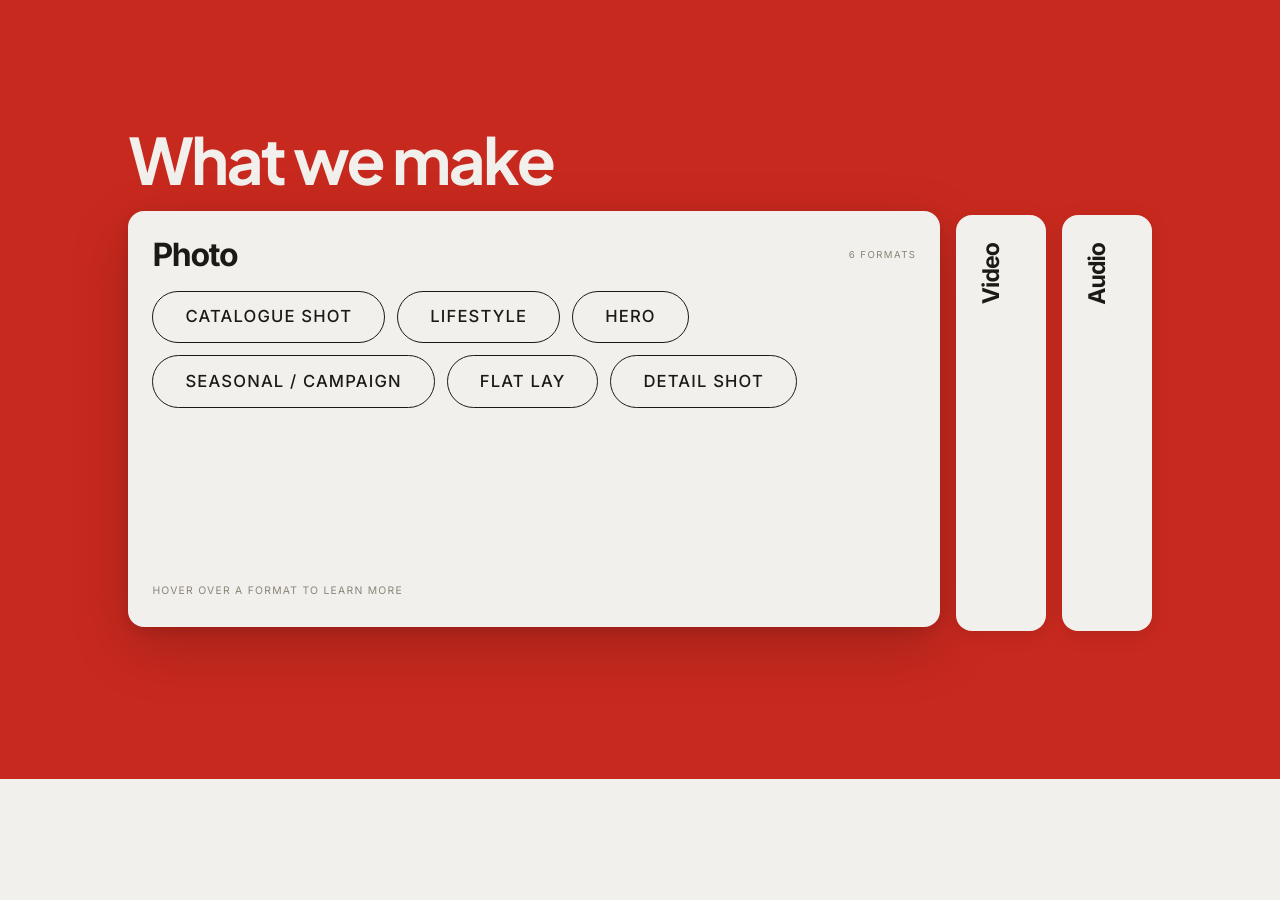
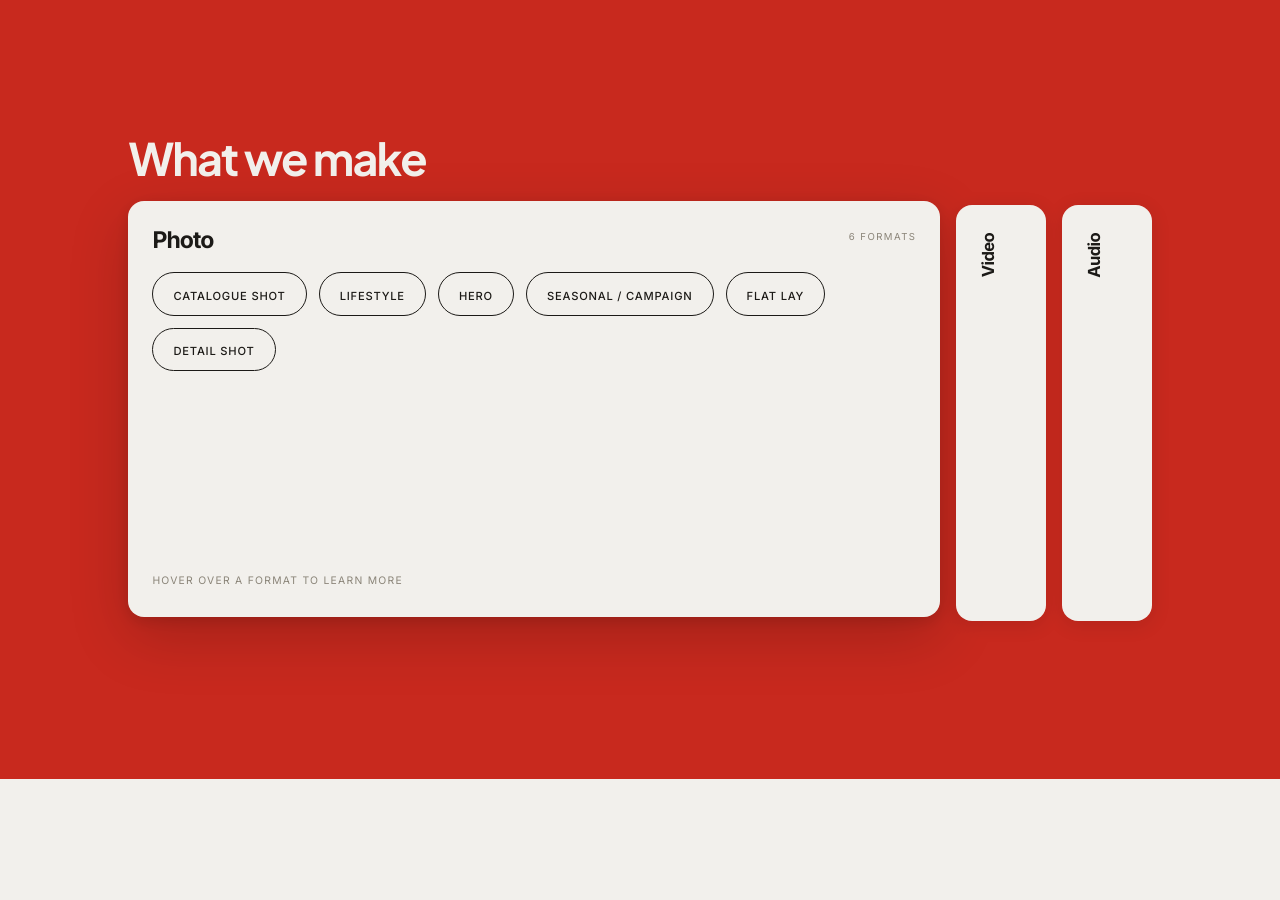
Before and after one commit to sashavee/av-studio, a Next.js app: page / in a window 1280 px wide. Shown: the part 4680-5580 px from the top of the page. Built offline with nearby package versions, Linux system fonts and the light colour scheme.

Commit message:
Reduce pill and font sizes in Work component to fit 1100px container

```diff
--- a/components/Work.tsx
+++ b/components/Work.tsx
@@ -82,7 +82,7 @@ function CategoryCard({ cat, isActive, onActivate }: {
         minHeight: isActive ? undefined : "100%",
       }}>
         <span style={{
-          fontSize: isActive ? "clamp(1.6rem, 2.5vw, 2.5rem)" : "clamp(1.2rem, 1.8vw, 1.8rem)",
+          fontSize: isActive ? "clamp(1.2rem, 1.8vw, 1.8rem)" : "clamp(0.9rem, 1.3vw, 1.3rem)",
           fontWeight: 700,
           letterSpacing: "-0.04em",
           lineHeight: 1,
@@ -132,7 +132,7 @@ function CategoryCard({ cat, isActive, onActivate }: {
                   onMouseEnter={() => setHoveredFmt(fmt)}
                   onMouseLeave={() => setHoveredFmt(null)}
                   style={{
-                    padding: "0.8rem 2rem",
+                    padding: "0.55rem 1.25rem",
                     borderRadius: "9999px",
                     border: "1px solid var(--fg)",
                     background: isHov ? "var(--fg)" : "transparent",
@@ -142,7 +142,7 @@ function CategoryCard({ cat, isActive, onActivate }: {
                   }}
                 >
                   <span style={{
-                    fontSize: "clamp(1rem, 1.3vw, 1.2rem)",
+                    fontSize: "clamp(0.7rem, 0.85vw, 0.85rem)",
                     fontWeight: 500,
                     letterSpacing: "0.07em",
                     textTransform: "uppercase",
@@ -213,7 +213,7 @@ export default function Work() {
 
         <div style={{ marginBottom: "1.5rem" }}>
           <h2 style={{
-            fontSize: "clamp(2.8rem, 5vw, 5rem)",
+            fontSize: "clamp(2rem, 3.5vw, 3.5rem)",
             fontWeight: 700,
             letterSpacing: "-0.04em",
             lineHeight: 1,
```
